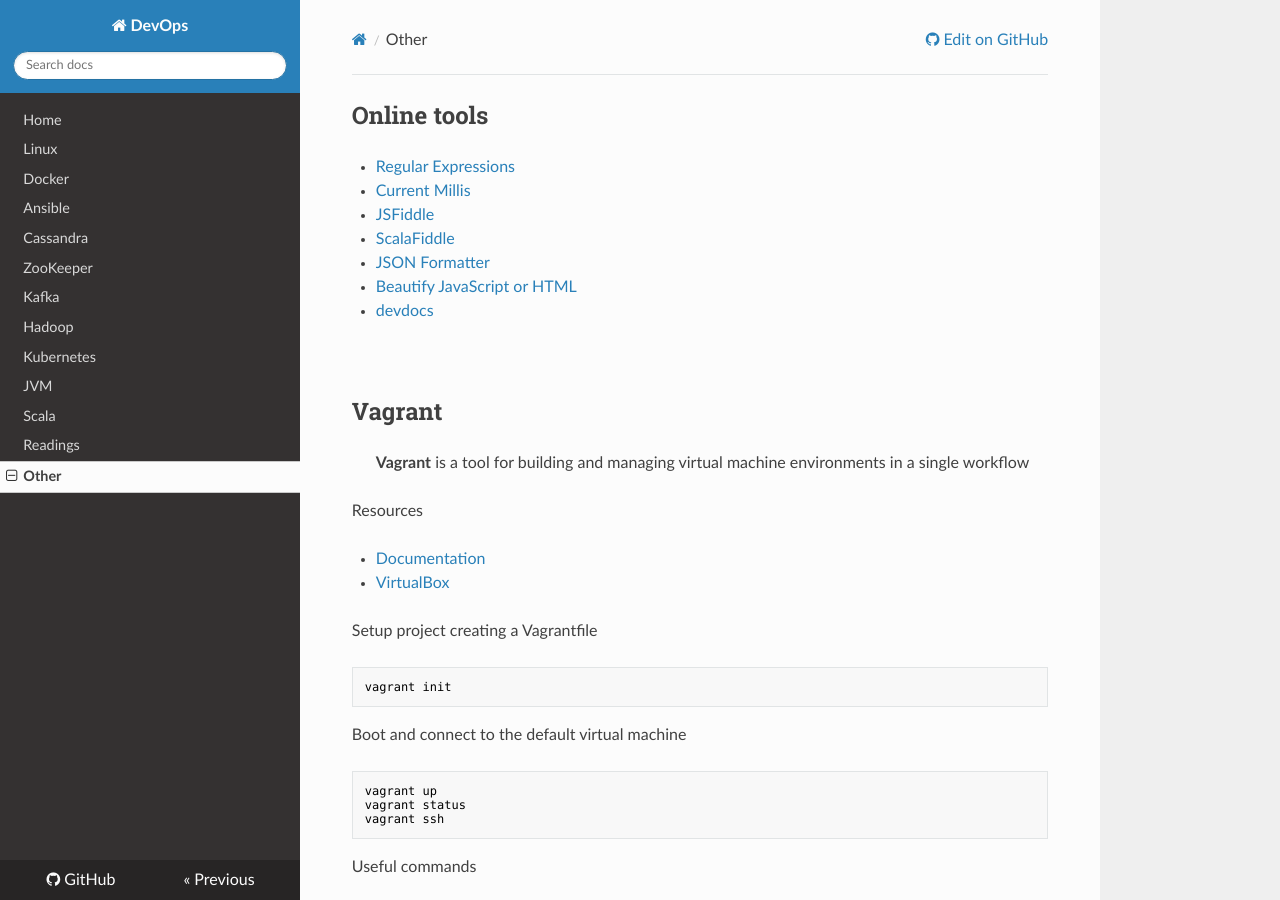
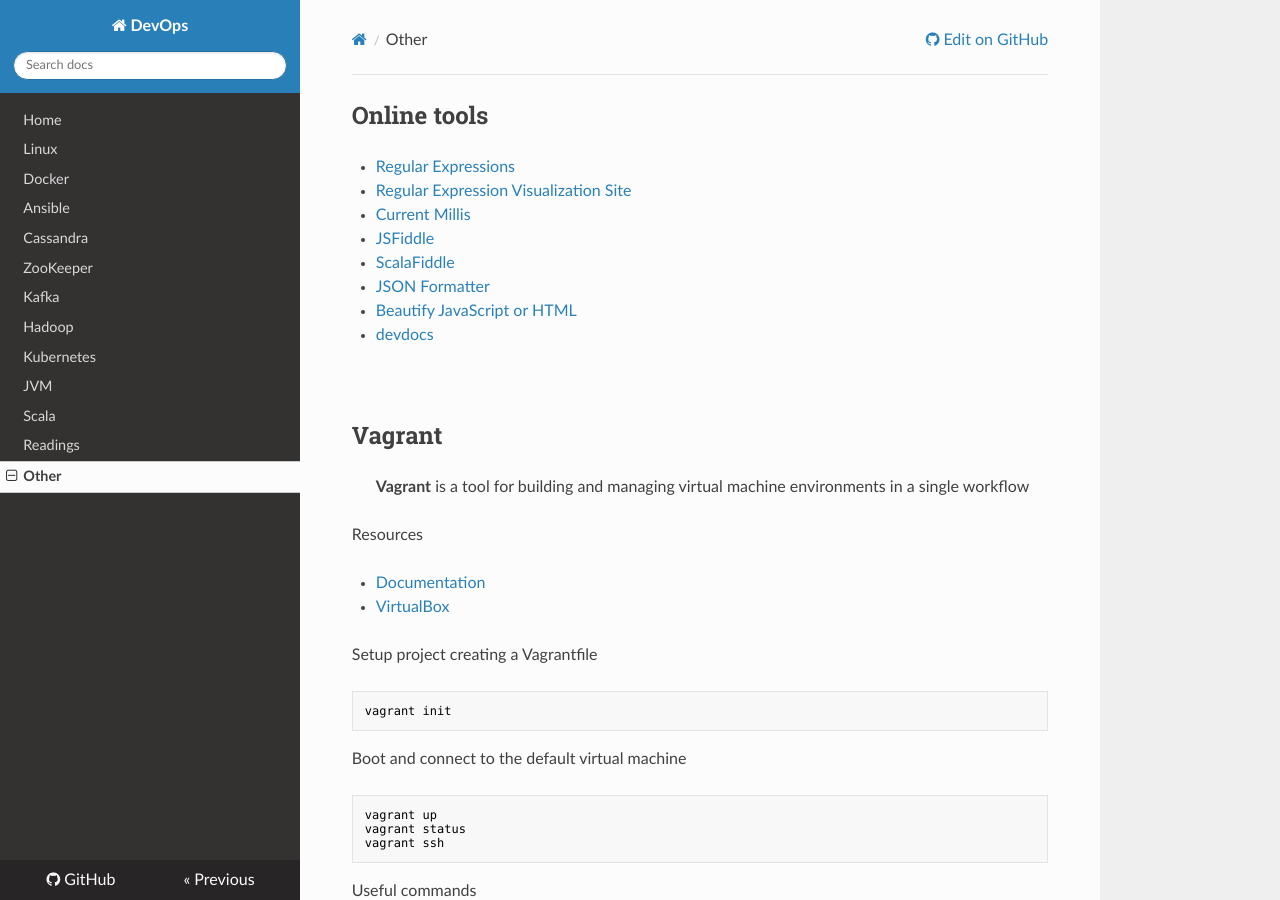
Before and after one commit to niqdev/devops, an MkDocs documentation site: the page built from docs/other.md, in a window 1280 px wide and 900 px high. Built offline with MkDocs 1.6.1, drawn with Linux system fonts in a browser that asks for light colours; nearby versions of some CDN libraries; old or Windows-style settings are respelled for this version of MkDocs.

Commit message:
doc: update online tools

```diff
--- a/docs/other.md
+++ b/docs/other.md
@@ -1,6 +1,7 @@
 ## Online tools
 
 * [Regular Expressions](https://regexr.com)
+* [Regular Expression Visualization Site](https://regexper.com)
 * [Current Millis](https://currentmillis.com)
 * [JSFiddle](https://jsfiddle.net)
 * [ScalaFiddle](https://scalafiddle.io)
```
